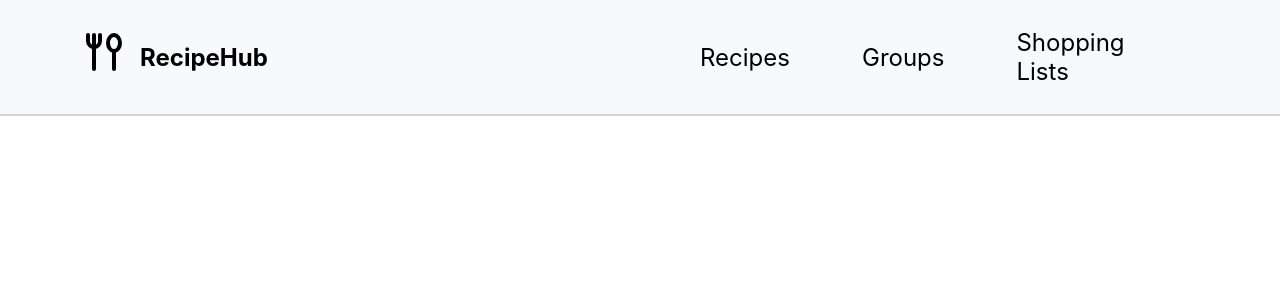
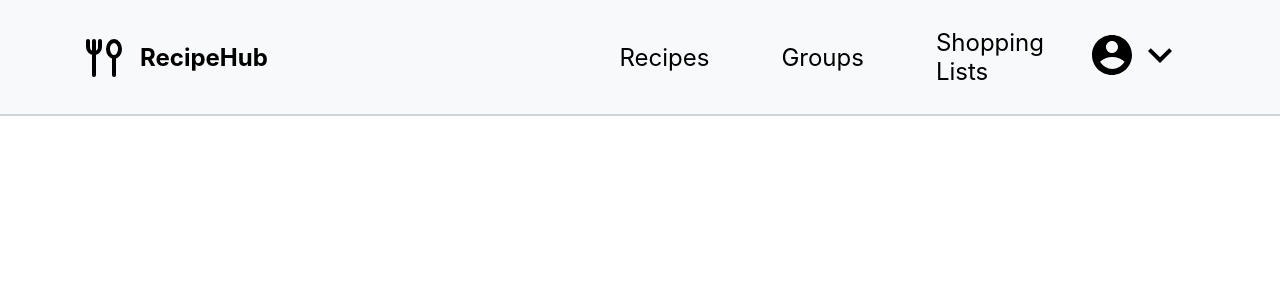
Before and after one commit to dandlp95/RecipeHub, a React (Create React App) app: page /home in a window 1280 px wide. Shown: the top 300 px of the page. Built offline with nearby package versions, Linux system fonts and the light colour scheme.

Commit message:
account logo

```diff
--- a/src/components/mainNavBar.tsx
+++ b/src/components/mainNavBar.tsx
@@ -2,6 +2,8 @@ import React, { ChangeEventHandler, useEffect, useState } from 'react'
 import MainNavBarCSS from './styles/mainNavBar.module.css'
 import { TbToolsKitchen3 } from 'react-icons/tb'
 import { IconContext } from 'react-icons'
+import { RiAccountCircleFill } from 'react-icons/ri'
+import { MdExpandMore } from "react-icons/md";
 
 type Props = {}
 
@@ -10,9 +12,7 @@ const MainNavBar: React.FunctionComponent<Props> = Props => {
     <div className={MainNavBarCSS.mainNavBarContainer}>
       <div className={MainNavBarCSS.iconContainer}>
         <IconContext.Provider value={{ className: MainNavBarCSS.icon }}>
-          <div>
-            <TbToolsKitchen3 />
-          </div>
+          <TbToolsKitchen3 />
         </IconContext.Provider>
         <div className={MainNavBarCSS.iconText}>RecipeHub</div>
       </div>
@@ -20,6 +20,26 @@ const MainNavBar: React.FunctionComponent<Props> = Props => {
         <p>Recipes</p>
         <p>Groups</p>
         <p>Shopping Lists</p>
+        <div className={MainNavBarCSS.accountIcons}>
+          <div>
+            <IconContext.Provider
+              value={{
+                className: `${MainNavBarCSS.icon}`
+              }}
+            >
+              <RiAccountCircleFill />
+            </IconContext.Provider>
+          </div>
+          <div>
+            <IconContext.Provider
+              value={{
+                className: `${MainNavBarCSS.expandableIcon}`
+              }}
+            >
+              <MdExpandMore />
+            </IconContext.Provider>
+          </div>
+        </div>
       </div>
     </div>
   )
--- a/src/components/styles/mainNavBar.module.css
+++ b/src/components/styles/mainNavBar.module.css
@@ -3,7 +3,8 @@
     /* width: 90%; */
     margin: 0 auto;
     background-color: var(--seasalt);
-    border-bottom: 2px solid var(--french-gray); /* Thin bottom border */
+    border-bottom: 2px solid var(--french-gray);
+    /* Thin bottom border */
 }
 
 .mainNavBarContainer>div,
@@ -23,9 +24,13 @@
     padding-right: 6rem;
 }
 
-.mainNavBarContainer .iconContainer {
+.mainNavBarContainer .icon {
     font-size: 3em;
-    /* color:red; */
+}
+
+.mainNavBarContainer .expandableIcon {
+    font-size:3rem;
+    color:black;
 }
 
 .mainNavBarContainer .icon,
@@ -58,3 +63,9 @@
 .mainNavBarContainer .navBar .selected {
     background-color: var(--mint-cream);
 }
+
+.mainNavBarContainer .accountIcons {
+    display:flex;
+    align-items: center;
+    cursor: pointer;
+}
```
